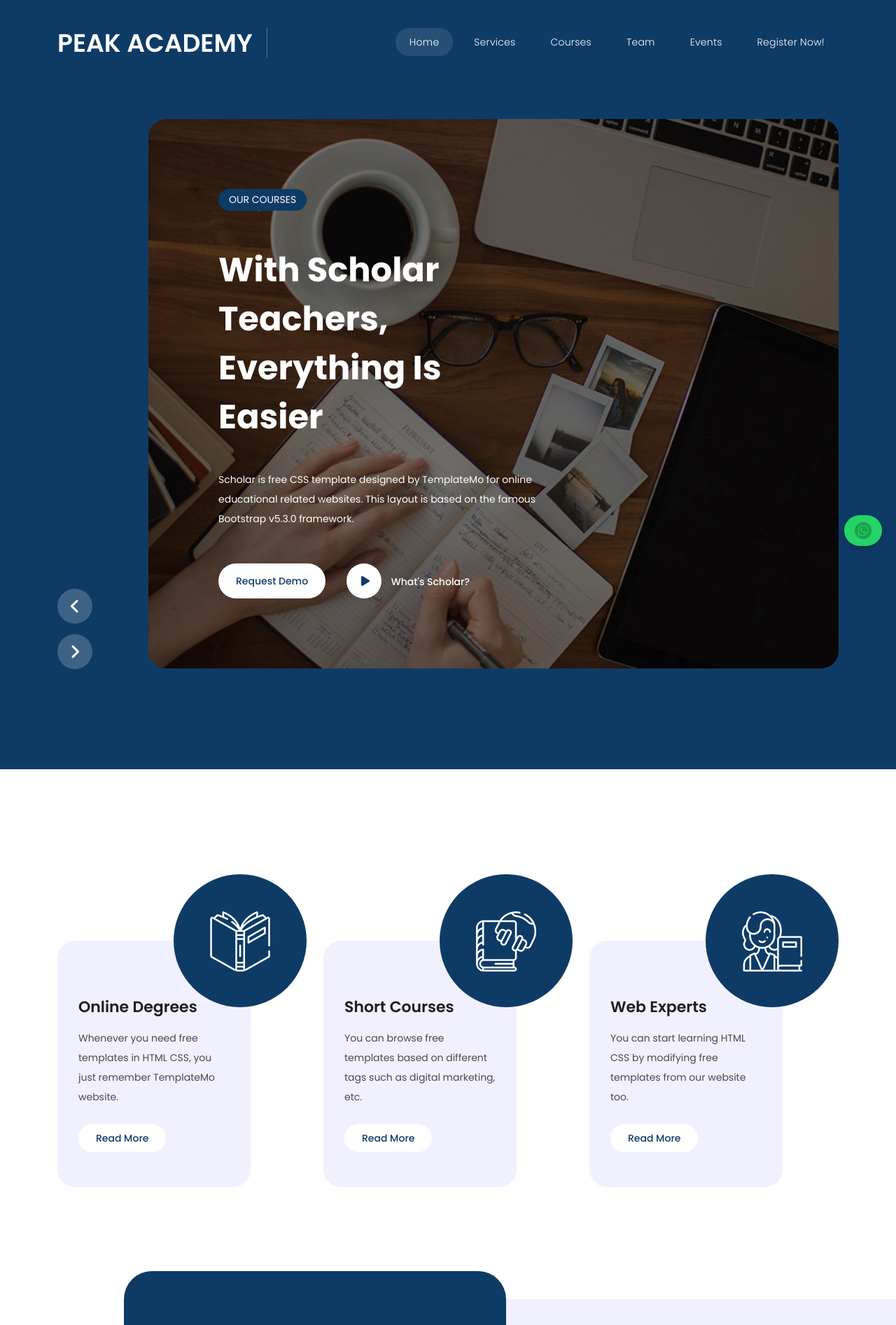
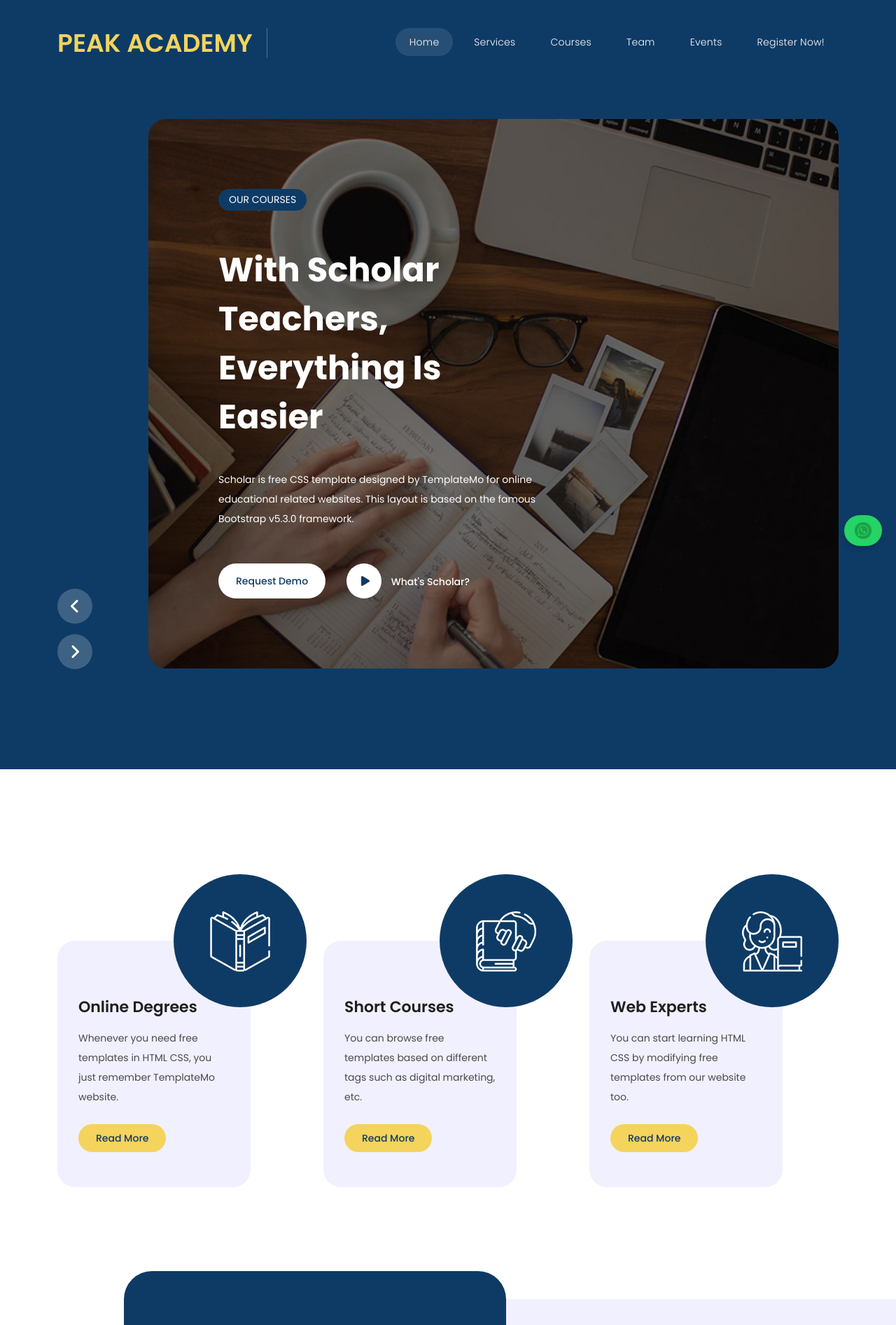
Before and after one commit to peakacademy/website_static, a plain HTML site: page index.html in a window 1280 px wide. Shown: the top 1893 px of the page at 70% size. Drawn offline with nearby package versions, Linux system fonts and the light colour scheme.

Commit message:
color change

```diff
--- a/assets/css/templatemo-scholar.css
+++ b/assets/css/templatemo-scholar.css
@@ -163,7 +163,7 @@ body {
 
 .main-button a {
   display: inline-block;
-  background-color: #fff;
+  background-color: #f4d45d;
   color: #0e3b65;
   font-size: 14px;
   font-weight: 500;
@@ -176,7 +176,7 @@ body {
 
 .main-button a:hover {
   background-color: #0e3b65;
-  color: #fff;
+  color: #f4d45d;
 }
 
 /*
@@ -331,7 +331,7 @@ Header Style
 .header-area .main-nav .logo h1 {
   font-size: 36px;
   text-transform: uppercase;
-  color: #fff;
+  color: #f4d45d;
   font-weight: 600;
   margin-right: 20px;
   padding-right: 20px;
```
